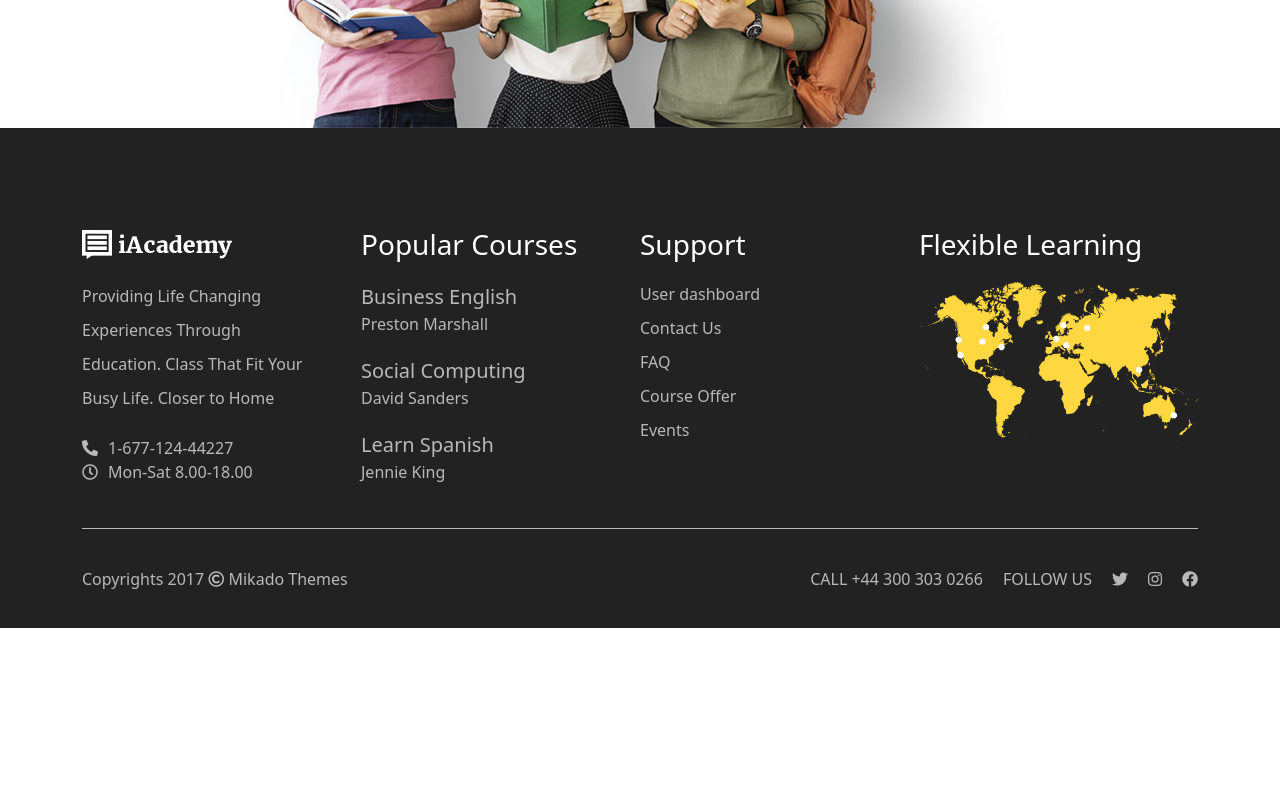
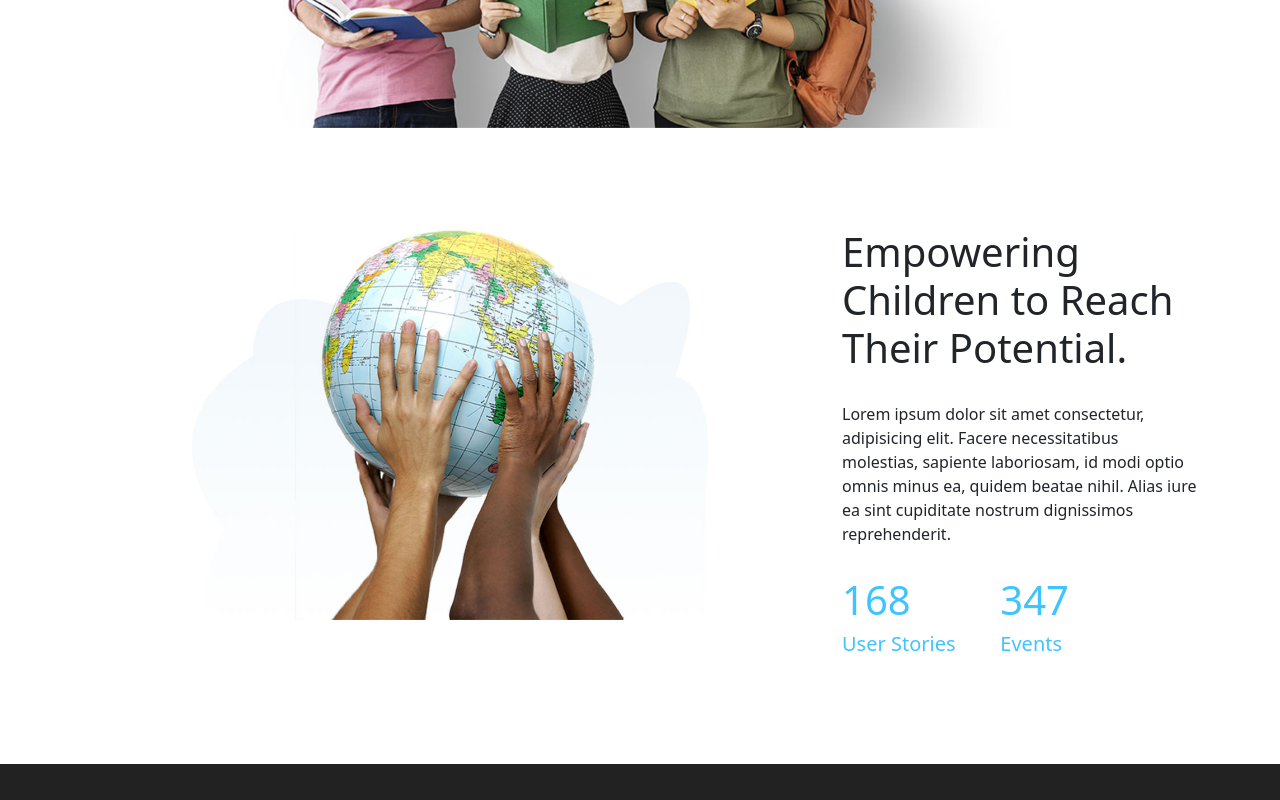
Before and after one commit to MarioFantasia/proj-html-vuejs, a Vue app: page / in a window 1280 px wide. Shown: the part 1660-2460 px from the top of the page. Before the commit the page ends 2289 px from the top, so only its background shows below. Built offline with nearby package versions, Linux system fonts and the light colour scheme.

Commit message:
section three

```diff
--- a/src/components/Main.vue
+++ b/src/components/Main.vue
@@ -3,6 +3,7 @@
         <div class="container">
             <SectionTop></SectionTop>
             <SectionTutoring></SectionTutoring>
+            <SectionThree></SectionThree>
         </div>
     </main>
 </template>
@@ -10,11 +11,13 @@
 <script>
 import SectionTop from './MainComponents/SectionTop.vue'
 import SectionTutoring from './MainComponents/SectionTutoring.vue'
+import SectionThree from './MainComponents/SectionThree.vue'
 export default {
     name : 'Main',
     components : {
         SectionTop,
-        SectionTutoring
+        SectionTutoring,
+        SectionThree
     }
 }
 </script>
--- /dev/null
+++ b/src/components/MainComponents/SectionThree.vue
@@ -0,0 +1,65 @@
+<template>
+    <section>
+        <div class="row">
+            <div class="col-8">
+                <div class="image flex">
+                    <img src="../../assets/img/main/h5-img-2.jpg" alt="img">
+                </div>
+            </div>
+            <div class="col-4 cflex">
+                <h2>Empowering Children to Reach Their Potential.</h2>
+                <p>Lorem ipsum dolor sit amet consectetur, adipisicing elit. Facere necessitatibus molestias, sapiente laboriosam, id modi optio omnis minus ea, quidem beatae nihil. Alias iure ea sint cupiditate nostrum dignissimos reprehenderit.</p>
+                <div class="row">
+
+                    <div class="data col-5">
+                        <h3>168</h3>
+                        <h5>User Stories</h5>
+                    </div>
+                    <div class="data col-5">
+                        <h3>347</h3>
+                        <h5>Events</h5>
+                    </div>
+
+                </div>
+            </div>
+        </div>
+    </section>
+</template>
+
+<script>
+
+export default {
+    name : 'SectionThree',
+}
+</script>
+
+<style lang="scss" scoped>
+    section {
+        padding: 100px 0;
+        .image {
+            width: 100%;
+            img {
+                width: 70%;
+                margin: 0 auto;
+            }
+        }
+
+        h2 {
+            font-size: 40px;
+            font-weight: 500;
+            margin-bottom: 30px;
+        }
+
+        p {
+            margin-bottom: 30px;
+        }
+
+        .data {
+            color: #40c4ff;
+        }
+
+        h3 {
+            font-size: 40px;
+        }
+    }
+</style>
```
Also changed, not shown: src/assets/img/main/h5-img-2.jpg (added).
